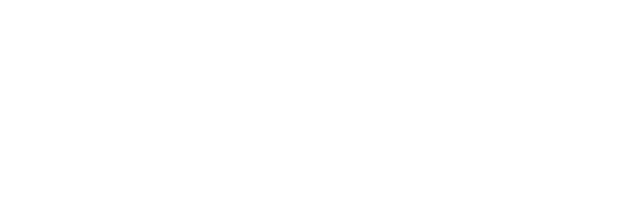
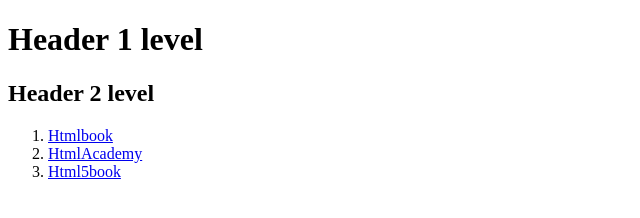
Before and after one commit to JokerRd/task-html, a website: page src/index.html in a window 1280 px wide. Shown: the whole page, without its empty margins (0-640 px from the left). Drawn offline with Linux system fonts and the light colour scheme.

Commit message:
Задание по HTML

```diff
--- a/src/index.html
+++ b/src/index.html
@@ -3,5 +3,13 @@
     <head>
         <title>HTML</title>
     </head>
-    <body></body>
+    <body>
+        <h1>Header 1 level</h1>
+        <h2>Header 2 level</h2>
+        <ol>
+            <li><a href="http://htmlbook.ru/">Htmlbook</a></li>
+            <li><a href="https://htmlacademy.ru/">HtmlAcademy</a></li>
+            <li><a href="https://html5book.ru/">Html5book</a></li>
+        </ol>
+    </body>
 </html>
```
Also changed, not shown: 1 other file.
